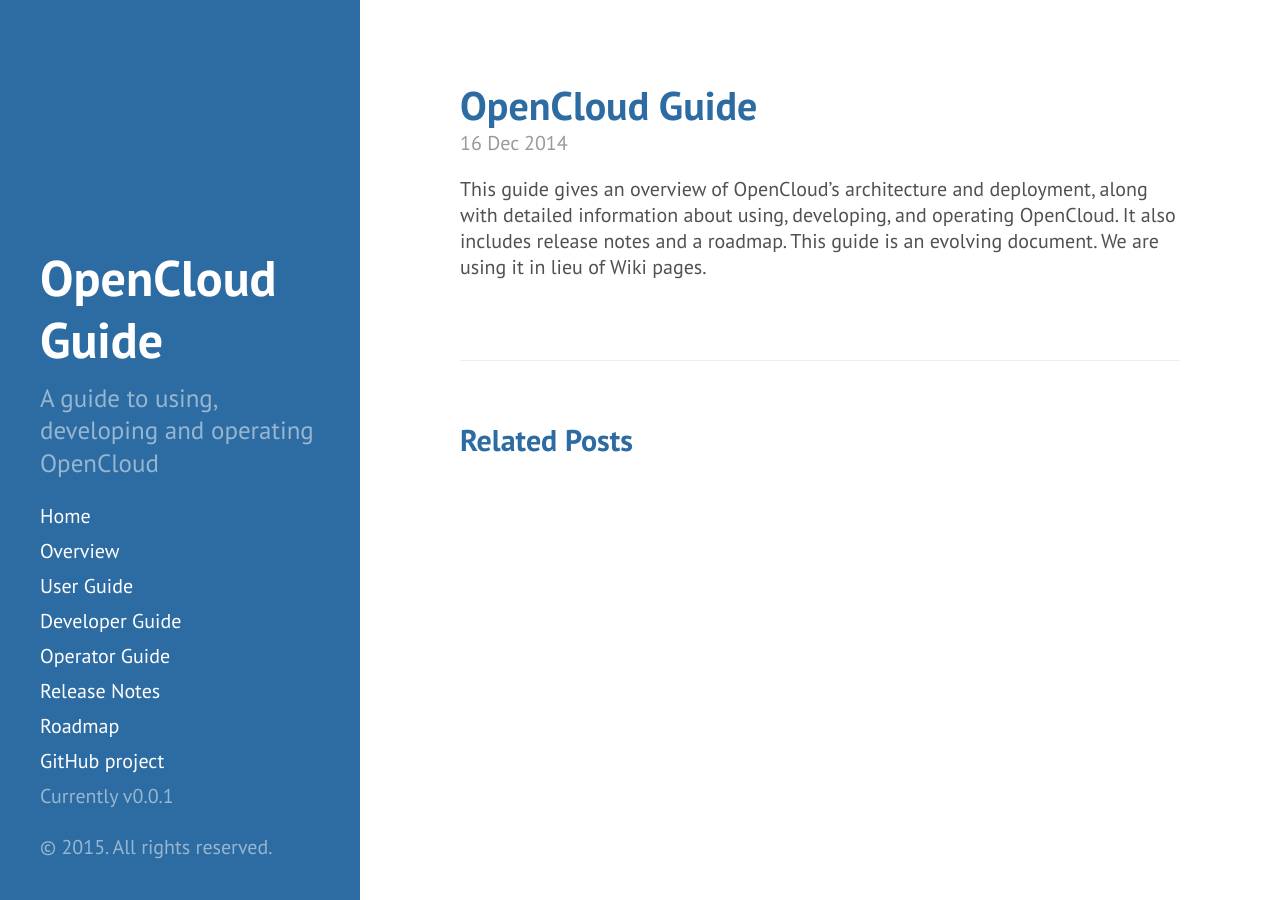
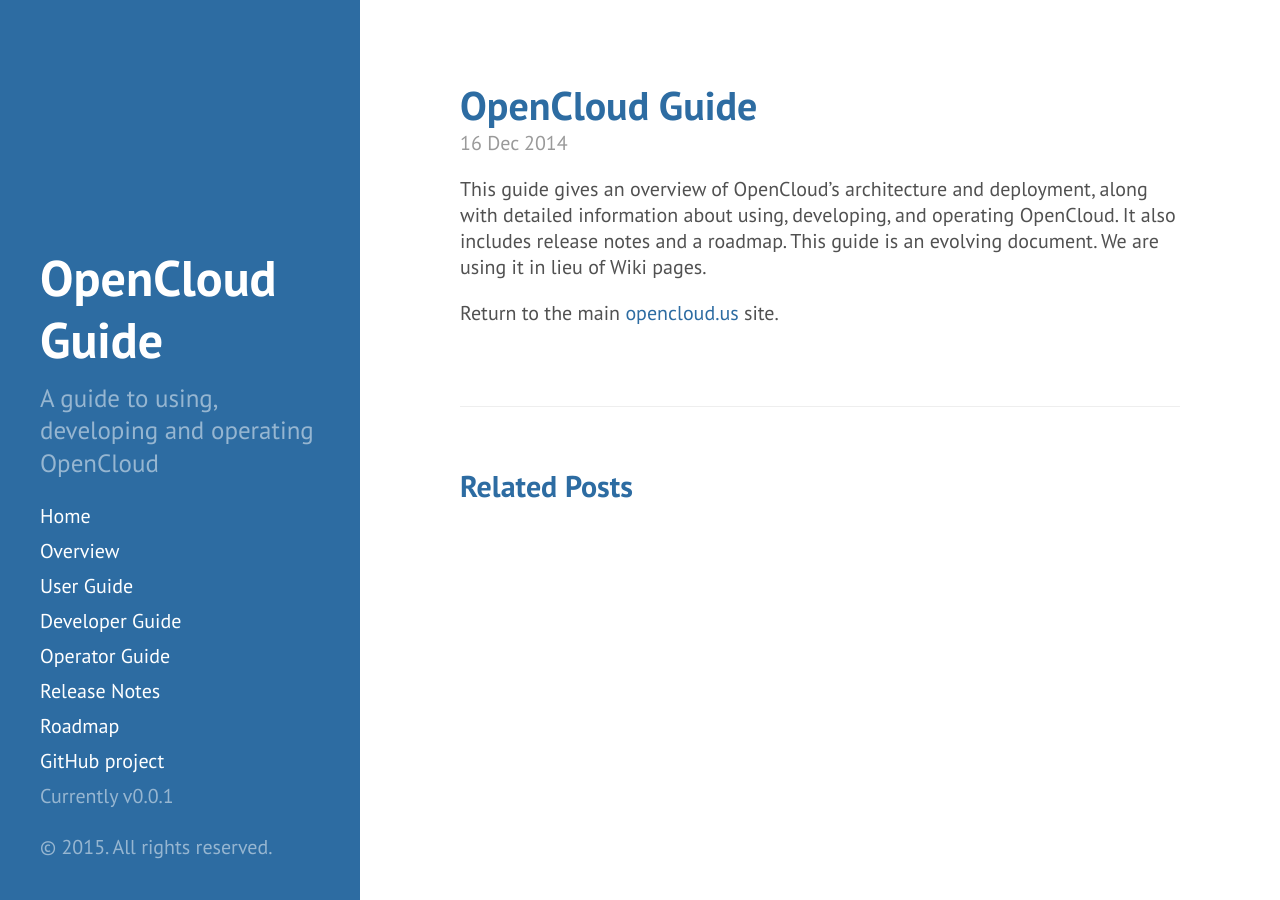
Before and after one commit to open-cloud/open-cloud.github.io.old, a Jekyll site: the page built from _posts/2014-12-16-start.md, in a window 1280 px wide. Built offline with Jekyll 4.4.1, drawn with Linux system fonts in a browser that asks for light colours; Markdown is read by kramdown in place of the engine named in the settings.

Commit message:
link back to opencloud.us

```diff
--- a/_posts/2014-12-16-start.md
+++ b/_posts/2014-12-16-start.md
@@ -8,3 +8,5 @@
 and operating OpenCloud. It also includes release notes and a roadmap.
 This guide is an evolving document. We are using it in lieu of Wiki
 pages.
+
+Return to the main [opencloud.us](http://opencloud.us) site.
```
